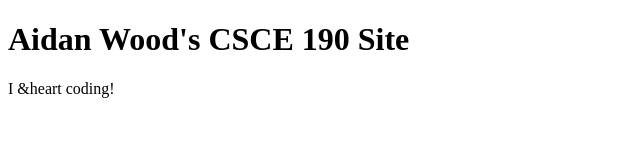
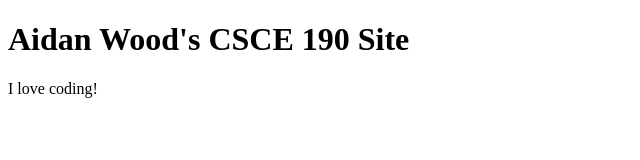
Before and after one commit to aidantw/aidantw.github.io, a plain HTML site: page index.html in a window 1280 px wide. Shown: the full height of the page, 0-640 px from the left. Drawn offline with Linux system fonts and the light colour scheme.

Commit message:
Add files via upload

```diff
--- a/index.html
+++ b/index.html
@@ -6,6 +6,6 @@
     </head>
     <body>
         <h1>Aidan Wood's CSCE 190 Site</h1>
-        <p>I &heart coding!</p>
+        <p>I love coding!</p>
     </body>
 </html>
```
